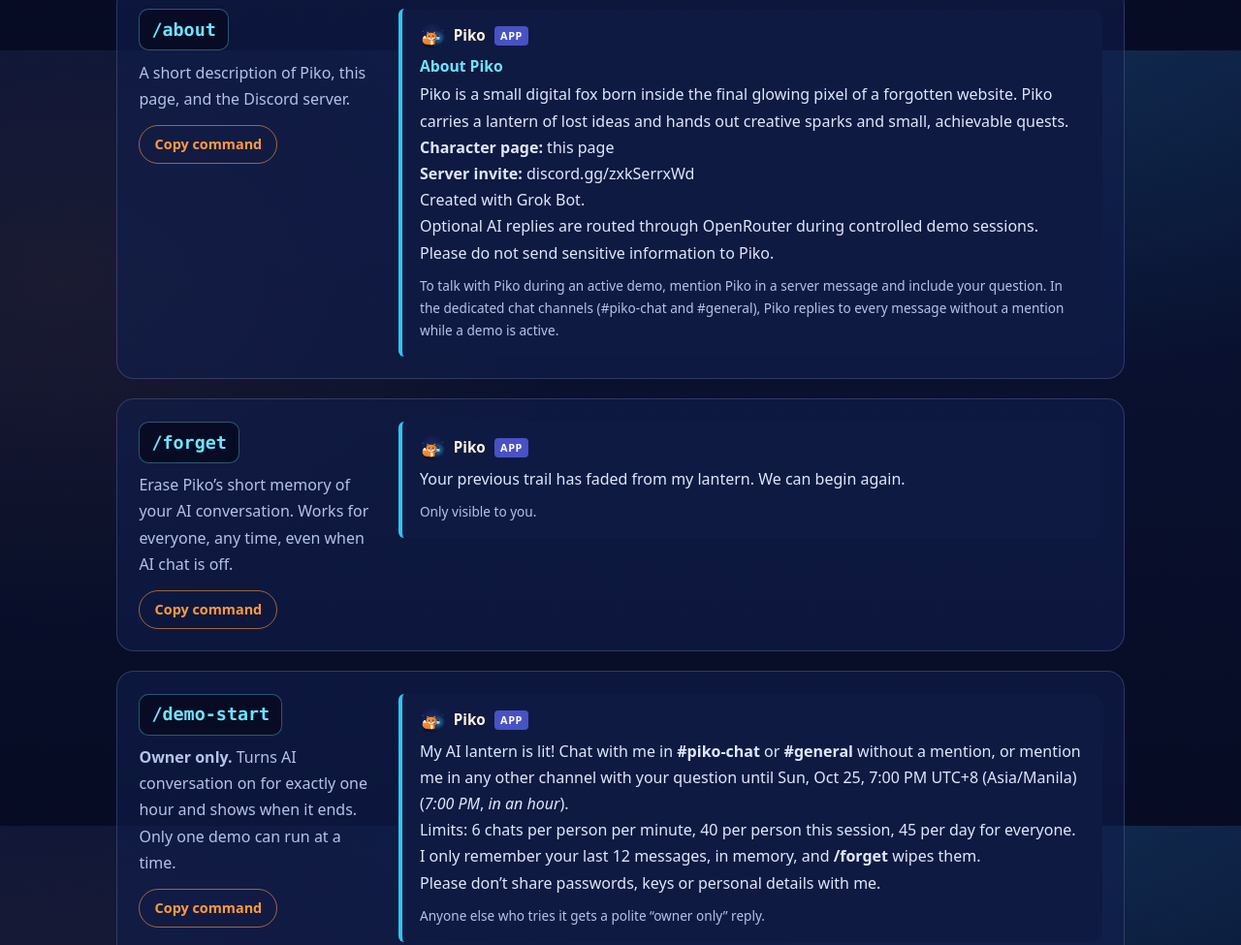
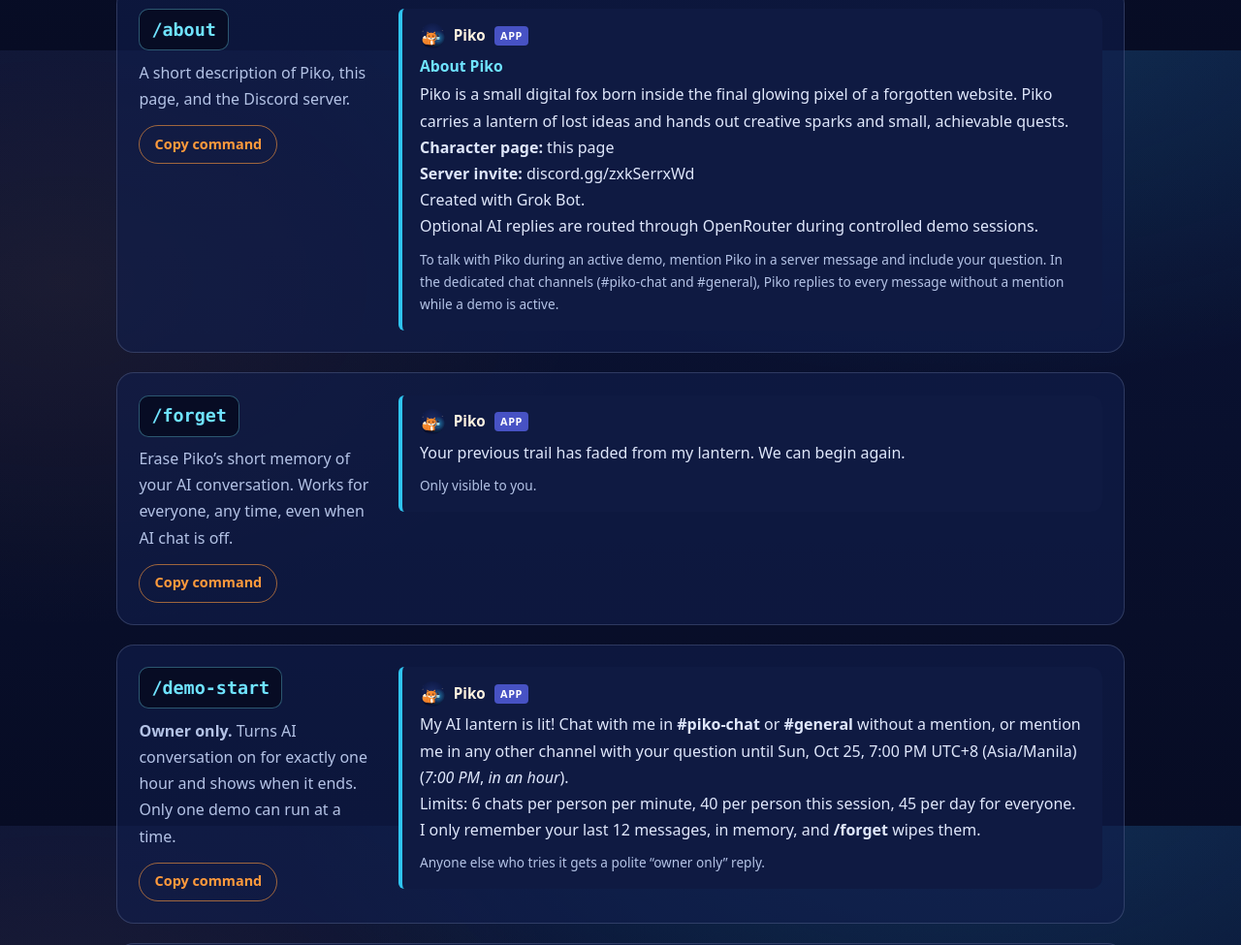
Before and after one commit to PandesalPanpan/piko-lantern-fox, a plain HTML site: page index.html in a window 1280 px wide. Shown: the part 3948-4923 px from the top of the page at 97% size. Drawn offline with Linux system fonts and the light colour scheme.

Commit message:
Remove the privacy suffix and announcement note (full 900-char replies); gateway event logging and a 3-minute not-READY watchdog

```diff
--- a/index.html
+++ b/index.html
@@ -177,7 +177,7 @@
               <p>Piko is a small digital fox born inside the final glowing pixel of a forgotten website. Piko carries a lantern of lost ideas and hands out creative sparks and small, achievable quests.</p>
               <p><strong>Character page:</strong> this page<br><strong>Server invite:</strong> discord.gg/zxkSerrxWd</p>
               <p>Created with Grok Bot.</p>
-              <p>Optional AI replies are routed through OpenRouter during controlled demo sessions. Please do not send sensitive information to Piko.</p>
+              <p>Optional AI replies are routed through OpenRouter during controlled demo sessions.</p>
               <p class="foot">To talk with Piko during an active demo, mention Piko in a server message and include your question. In the dedicated chat channels (#piko-chat and #general), Piko replies to every message without a mention while a demo is active.</p>
             </figure>
           </article>
@@ -204,7 +204,7 @@
             <figure class="reply" aria-label="Example reply to /demo-start">
               <div class="who"><img src="assets/piko.svg" alt="" width="26" height="26"> Piko <span class="badge">APP</span></div>
               <p>My AI lantern is lit! Chat with me in <strong>#piko-chat</strong> or <strong>#general</strong> without a mention, or mention me in any other channel with your question until Sun, Oct 25, 7:00 PM UTC+8 (Asia/Manila) (<em>7:00 PM</em>, <em>in an hour</em>).</p>
-              <p>Limits: 6 chats per person per minute, 40 per person this session, 45 per day for everyone. I only remember your last 12 messages, in memory, and <strong>/forget</strong> wipes them.<br>Please don&rsquo;t share passwords, keys or personal details with me.</p>
+              <p>Limits: 6 chats per person per minute, 40 per person this session, 45 per day for everyone. I only remember your last 12 messages, in memory, and <strong>/forget</strong> wipes them.</p>
               <p class="foot">Anyone else who tries it gets a polite &ldquo;owner only&rdquo; reply.</p>
             </figure>
           </article>
@@ -237,7 +237,7 @@
 
         <div class="chat-how">
           <h3>How to talk with Piko</h3>
-          <p>To talk with Piko during an active demo, mention Piko in a server message and include your question. Outside the dedicated channels, every AI request must directly mention Piko. An empty mention gets a friendly greeting. Replies are hard-limited to 900 characters including the one-time privacy note. Piko talks casually, knows the current date and time in Manila (UTC+8), and says plainly that it is a fox-character bot powered by an AI model if you ask.</p>
+          <p>To talk with Piko during an active demo, mention Piko in a server message and include your question. Outside the dedicated channels, every AI request must directly mention Piko. An empty mention gets a friendly greeting. Replies are hard-limited to 900 characters. Piko talks casually, knows the current date and time in Manila (UTC+8), and says plainly that it is a fox-character bot powered by an AI model if you ask.</p>
           <p><strong>Dedicated channels:</strong> in <code class="inline-cmd">#piko-chat</code> and <code class="inline-cmd">#general</code>, Piko replies to every message from a member without a mention, but only while a demo is active. When no demo is running, Piko stays quiet there. Messages that mention other people or roles are skipped. Piko&rsquo;s process receives all message text in the server, but only these channels and direct mentions are acted on, and nothing is logged.</p>
           <figure class="reply" aria-label="Example message to Piko">
             <div class="who">You</div>
```
